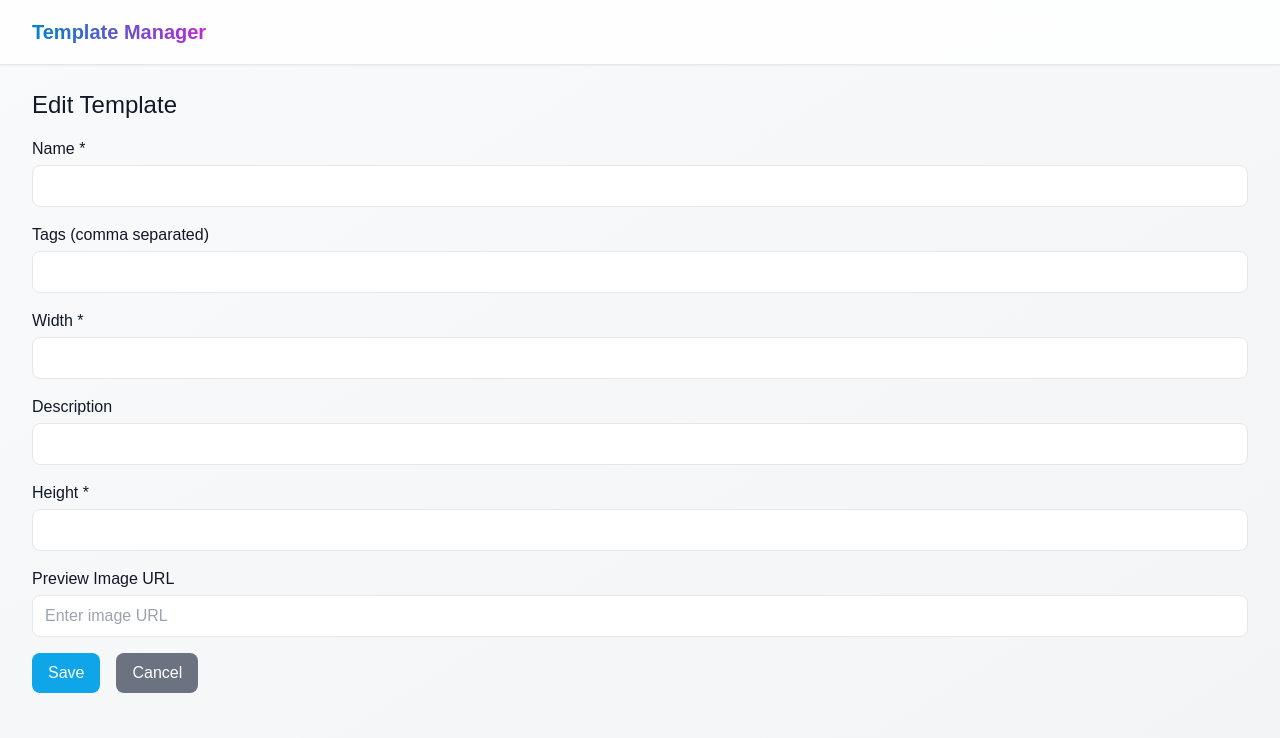
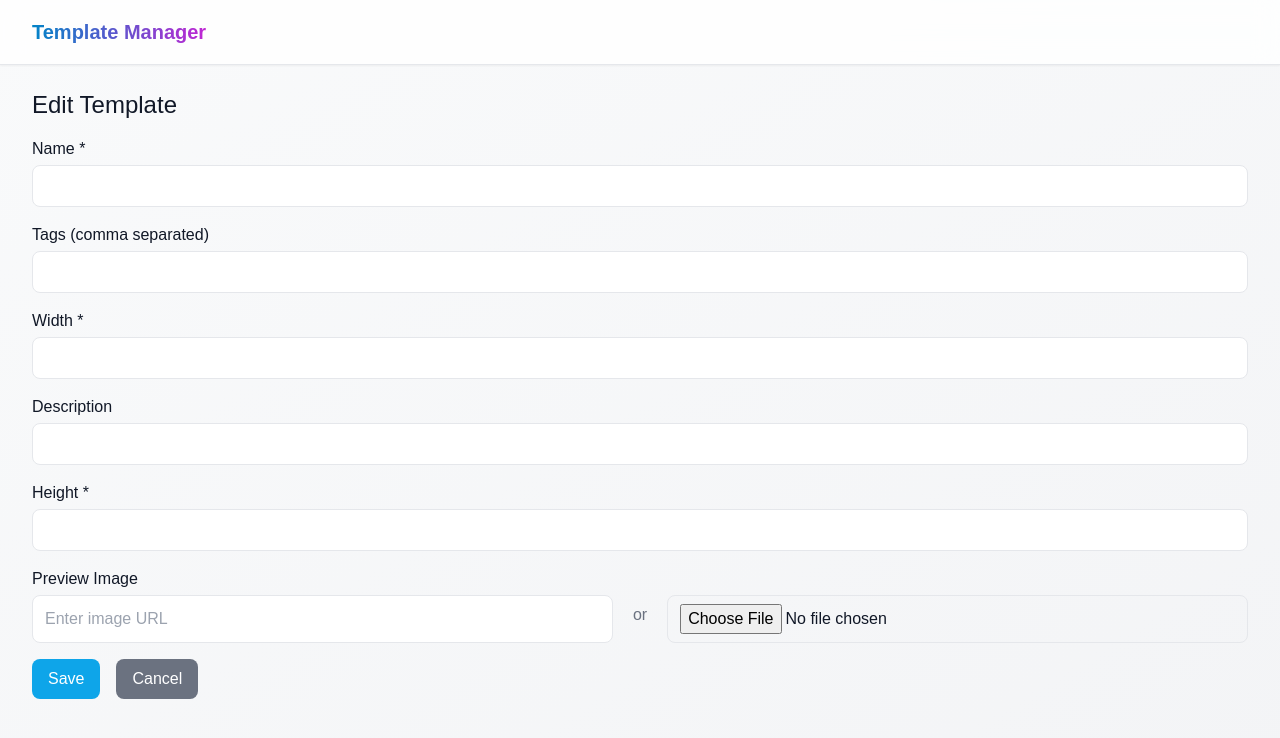
Before and after one commit to SapBs/AiScreenTemplates, a Vue app in the folder template-manager/: page /AiScreenTemplates/template/1 in a window 1280 px wide. Shown: the top 738 px of the page. Built offline with nearby package versions, Linux system fonts and the light colour scheme.

Commit message:
upload image

```diff
--- a/template-manager/src/store/index.js
+++ b/template-manager/src/store/index.js
@@ -1,7 +1,7 @@
 import { defineStore } from "pinia";
 import axios from "axios";
 
-const API_BASE = '/AiScreenTemplates/api/v1';
+const API_BASE = 'https://dev-api.aiscreen.io/api/v1';
 
 // Configure axios defaults
 axios.defaults.headers.common['Content-Type'] = 'application/json';
@@ -94,25 +94,34 @@ export const useMainStore = defineStore("main", {
       this.isLoading = true;
       this.error = null;
 
-      const payload = {
-        name: template.name,
-        description: template.description || '',
-        width: `${template.width}`,
-        height: `${template.height}`,
-        objects: '',
-        tags: template.tags || [],
-      };
+      const formData = new FormData();
+      formData.append('name', template.name);
+      formData.append('description', template.description || '');
+      formData.append('width', `${template.width}`);
+      formData.append('height', `${template.height}`);
+      formData.append('objects', '');
 
-      if (typeof template.preview_image === 'string') {
-        payload.preview_image = template.preview_image;
+      // Handle tags array
+      if (Array.isArray(template.tags)) {
+        template.tags.forEach(tag => formData.append('tags[]', tag));
       }
 
-      return this.sendTemplateRequest(template.id, payload);
+      // Handle preview_image
+      if (template.preview_image instanceof File) {
+        formData.append('preview_image', template.preview_image);
+      } else if (typeof template.preview_image === 'string') {
+        formData.append('preview_image', template.preview_image);
+      }
+
+      return this.sendTemplateRequest(template.id, formData);
     },
 
-    async sendTemplateRequest(templateId, payload) {
+    async sendTemplateRequest(templateId, formData) {
       const config = {
-        headers: { Authorization: `Bearer ${this.authToken}` },
+        headers: {
+          Authorization: `Bearer ${this.authToken}`,
+          // Don't set Content-Type here, let the browser set it with the boundary for FormData
+        },
       };
 
       try {
@@ -120,13 +129,13 @@ export const useMainStore = defineStore("main", {
           config.params = { _method: 'PATCH' };
           await axios.patch(
             `${API_BASE}/canvas_templates/${templateId}`,
-            payload,
+            formData,
             config
           );
         } else {
           await axios.post(
             `${API_BASE}/canvas_templates/`,
-            payload,
+            formData,
             config
           );
         }
--- a/template-manager/src/views/Template.vue
+++ b/template-manager/src/views/Template.vue
@@ -45,14 +45,23 @@
         />
       </div>
       <div>
-        <label class="block mb-1 font-medium">Preview Image URL</label>
+        <label class="block mb-1 font-medium">Preview Image</label>
         <div class="space-y-2">
-          <input
-            v-model="imageUrl"
-            @blur="handleImageUrlChange"
-            class="w-full px-3 py-2 border rounded-lg focus:ring-2 focus:ring-primary-500 focus:border-primary-500"
-            placeholder="Enter image URL"
-          />
+          <div class="flex gap-2">
+            <input
+              v-model="imageUrl"
+              @blur="handleImageUrlChange"
+              class="flex-1 px-3 py-2 border rounded-lg focus:ring-2 focus:ring-primary-500 focus:border-primary-500"
+              placeholder="Enter image URL"
+            />
+            <span class="px-3 py-2 text-gray-500">or</span>
+            <input
+              type="file"
+              accept="image/*"
+              @change="handleFileUpload"
+              class="flex-1 px-3 py-2 border rounded-lg focus:ring-2 focus:ring-primary-500 focus:border-primary-500"
+            />
+          </div>
           <div v-if="imagePreview" class="mt-2">
             <img :src="imagePreview" alt="Preview" class="max-h-40 rounded-lg" />
           </div>
@@ -160,6 +169,21 @@ const handleImageUrlChange = async () => {
   }
 };
 
+const handleFileUpload = (event) => {
+  const file = event.target.files[0];
+  if (!file) return;
+
+  if (!file.type.startsWith('image/')) {
+    imageError.value = "Please select an image file";
+    return;
+  }
+
+  imageError.value = "";
+  imagePreview.value = URL.createObjectURL(file);
+  form.value.preview_image = file;
+  imageUrl.value = ""; // Clear URL input when file is selected
+};
+
 const save = async () => {
   if (!form.value.name.trim()) {
     alert("Name is required");
```
